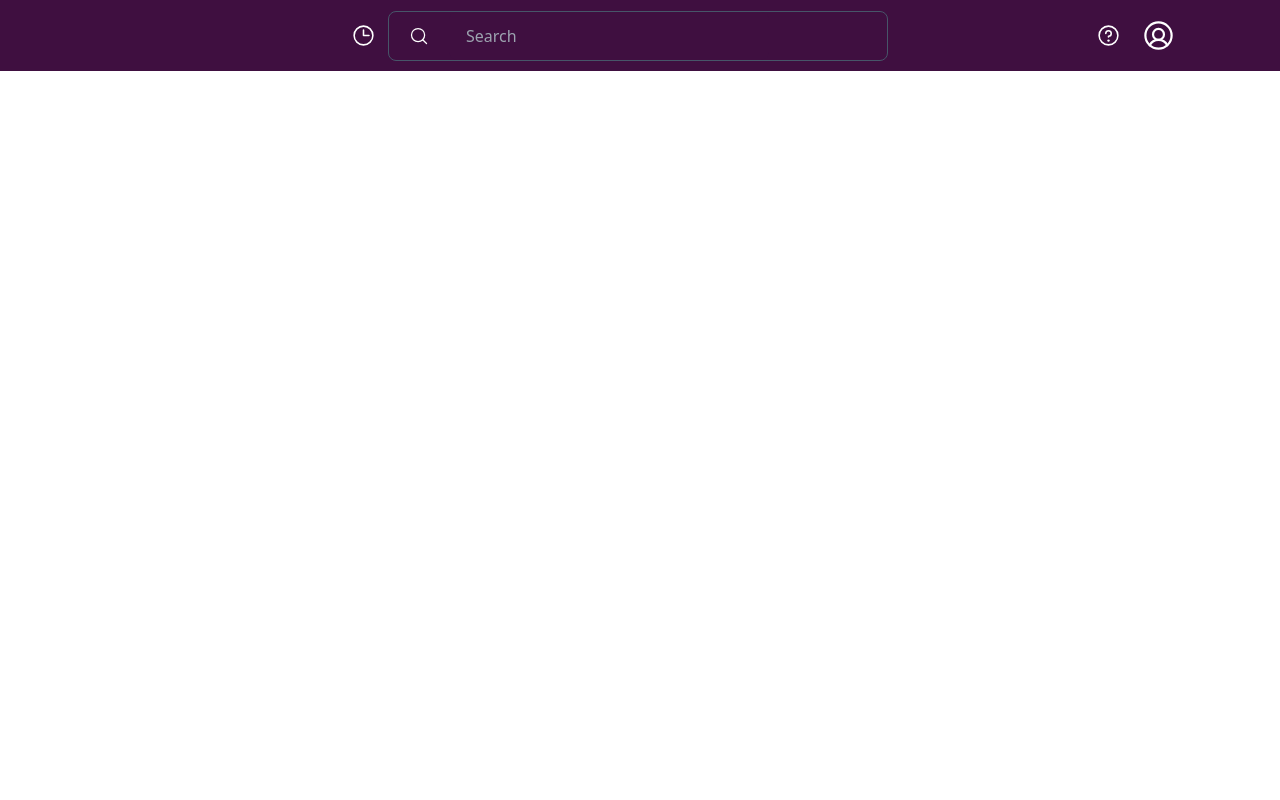
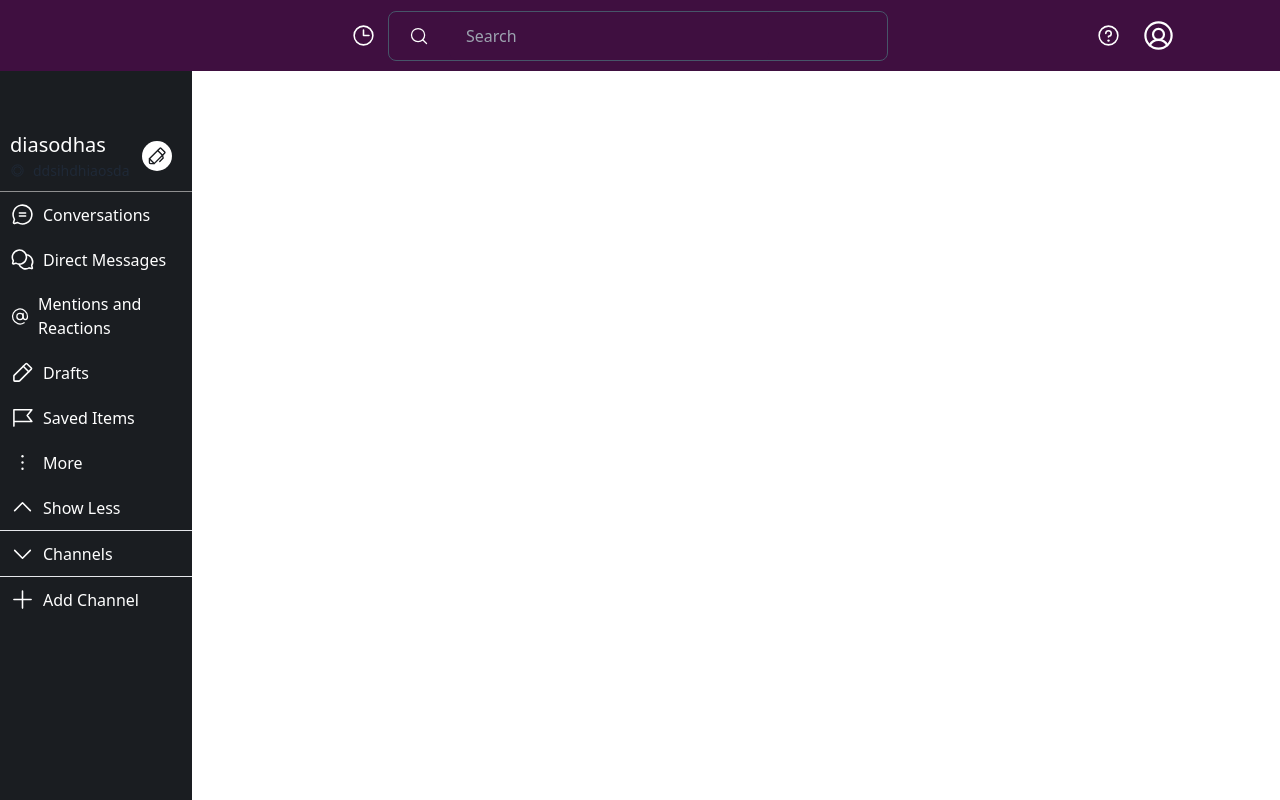
Before and after one commit to RafaelRRhocha/Slack-Clone, a React (Create React App) app: page / in a window 1280 px wide. Built offline with nearby package versions, Linux system fonts and the light colour scheme.

Commit message:
feat: :rocket: Create Side Bar Options

```diff
--- /dev/null
+++ b/src/components/Body.jsx
@@ -0,0 +1,14 @@
+import React from 'react'
+import Header from './Header';
+import SideBar from './SideBar';
+
+function Body() {
+  return (
+    <div className="bg-[#1a1d21] h-[100vh] w-[15%]">
+      <Header />
+      <SideBar />
+    </div>
+  )
+}
+
+export default Body
--- /dev/null
+++ b/src/components/SideBar.jsx
@@ -0,0 +1,45 @@
+import {
+  Record,
+  Pen,
+  ChatCircleText,
+  ChatsCircle,
+  At,
+  PencilSimple,
+  FlagBanner,
+  DotsThreeVertical,
+  CaretUp,
+  CaretDown,
+  Plus,
+} from 'phosphor-react';
+import React from 'react';
+import SideBarOptions from './SideBarOptions';
+
+function SideBar() {
+  return (
+    <div className="pt-[15vh] flex flex-col">
+      <div className="border-b border-[#8f8f90] flex justify-left items-center gap-3 p-[10px]">
+        <div className="flex flex-col items-left">
+          <h1 className="text-white text-[20px]">diasodhas</h1>
+          <div className="flex flex-row items-center gap-2">
+            <Record size={15} />
+            <p className="text-[14px]">ddsihdhiaosda</p>
+          </div>
+        </div>
+        <Pen className="p-1 text-[#1a1d21] text-[30px] cursor-pointer bg-white rounded-full hover:animate-pulse" />
+      </div>
+      <SideBarOptions Icon={ ChatCircleText } title="Conversations" />
+      <SideBarOptions Icon={ ChatsCircle } title="Direct Messages" />
+      <SideBarOptions Icon={ At } title="Mentions and Reactions" />
+      <SideBarOptions Icon={ PencilSimple } title="Drafts" />
+      <SideBarOptions Icon={ FlagBanner } title="Saved Items" />
+      <SideBarOptions Icon={ DotsThreeVertical } title="More" />
+      <SideBarOptions Icon={ CaretUp } title="Show Less" />
+      <hr />
+      <SideBarOptions Icon={ CaretDown } title="Channels" />
+      <hr />
+      <SideBarOptions Icon={ Plus } addChannel title="Add Channel" />
+    </div>
+  );
+}
+
+export default SideBar
--- /dev/null
+++ b/src/components/SideBarOptions.jsx
@@ -0,0 +1,22 @@
+import PropTypes from "prop-types"
+import React from 'react';
+
+function SideBarOptions({Icon, title}) {
+  return (
+    <div className="text-white cursor-pointer flex gap-2 items-center justify-left p-[10px] transition-opacity hover:bg-[#212429] hover:opacity-[0.5] ">
+      {Icon && <Icon size={ 25 } />}
+      {Icon ? (
+        <p>{title}</p>
+      ) : (
+        <p># { title }</p>
+      )}
+    </div>
+  );
+}
+
+export default SideBarOptions;
+
+SideBarOptions.propTypes = {
+  Icon: PropTypes.string,
+  title: PropTypes.string,
+};
--- a/src/pages/Login.jsx
+++ b/src/pages/Login.jsx
@@ -1,8 +1,10 @@
 import React from 'react';
-import Header from '../components/Header';
+import Body from '../components/Body';
 
 export function Login() {
   return (
-    <Header />
+    <>
+      <Body />
+    </>
   );
 }
```
